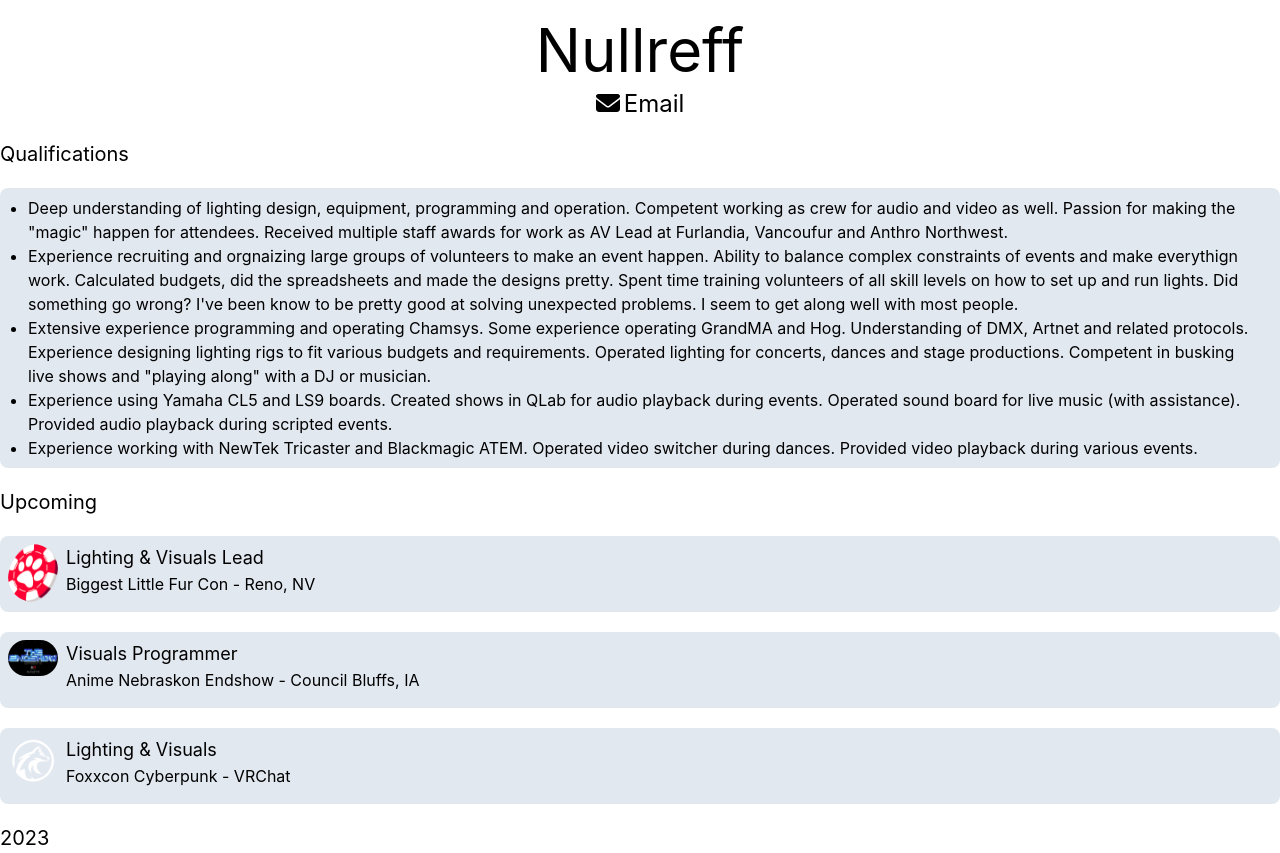
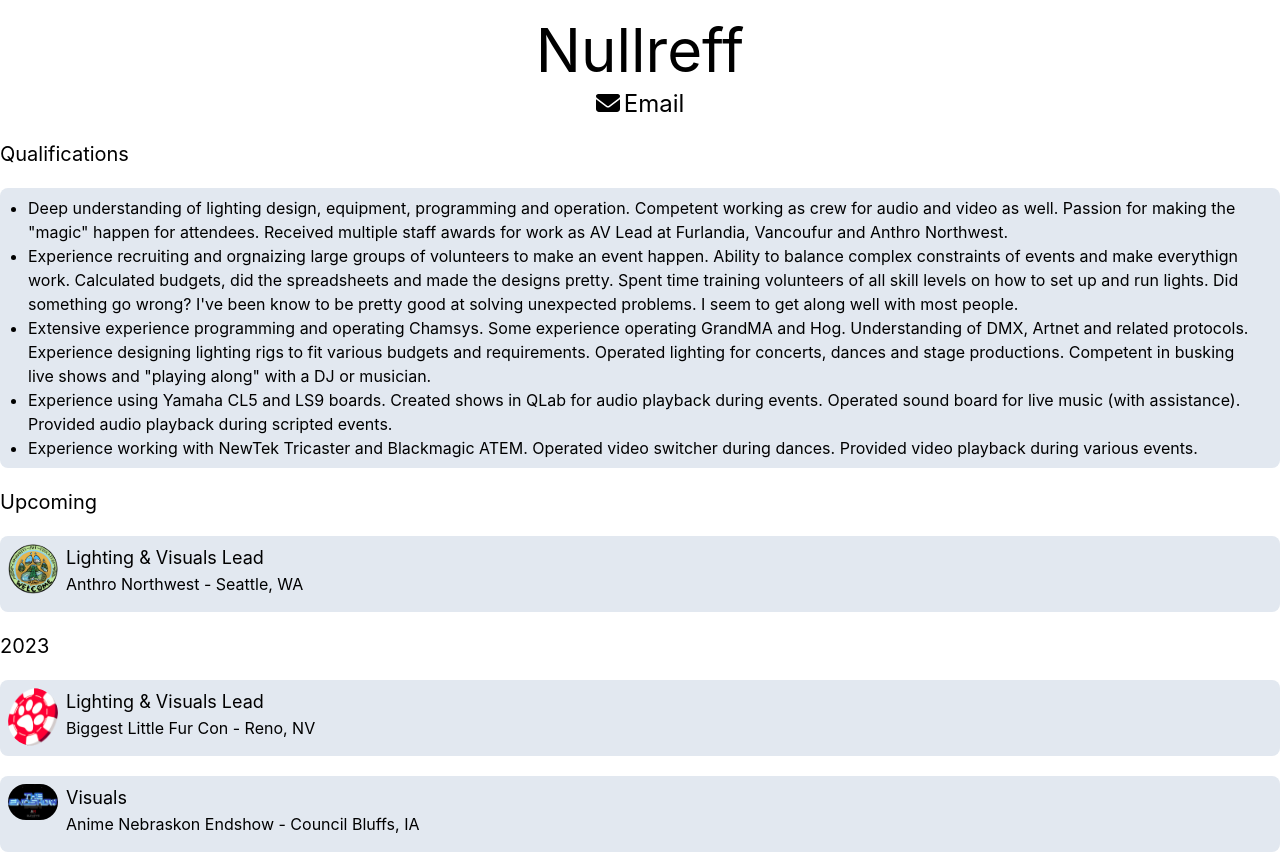
Before and after one commit to Nullreff/nullreff.net, a Next.js app: page /resume/av in a window 1280 px wide. Shown: the top 853 px of the page. Built offline with nearby package versions, Linux system fonts and the light colour scheme.

Commit message:
Move events out of upcoming

```diff
--- a/pages/resume/av.tsx
+++ b/pages/resume/av.tsx
@@ -94,18 +94,21 @@ export default function AVResume() {
             </Section>
 
             <Section title="Upcoming">
+                <Job dates="" title="Lighting & Visuals Lead" company="Anthro Northwest" location="Seattle, WA" logo={anwLogo}>
+                </Job>
+
+            </Section>
+
+            <Section title="2023">
                 <Job dates="" title="Lighting & Visuals Lead" company="Biggest Little Fur Con" location="Reno, NV" logo={blfcLogo}>
                 </Job>
 
-                <Job dates="" title="Visuals Programmer" company="Anime Nebraskon Endshow" location="Council Bluffs, IA" logo={endshowLogo}>
+                <Job dates="" title="Visuals" company="Anime Nebraskon Endshow" location="Council Bluffs, IA" logo={endshowLogo}>
                 </Job>
 
                 <Job dates="" title="Lighting & Visuals" company="Foxxcon Cyberpunk" location="VRChat" logo={waterwolfLogo}>
                 </Job>
 
-            </Section>
-
-            <Section title="2023">
                 <Job dates="" title="Visuals Lead" company="Anthrocon" location="Pittsburgh, PA" logo={acLogo}>
                 </Job>
 
```
